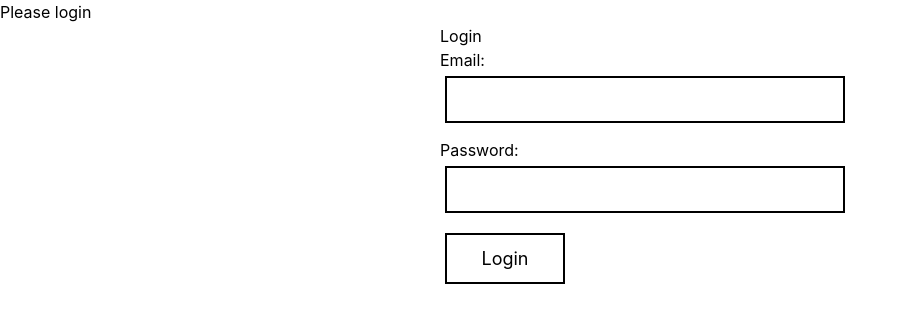
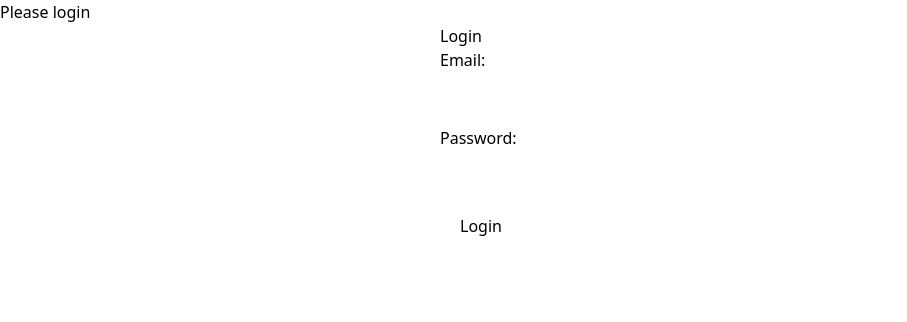
Before and after one commit to turingschool/tracker-crm-fe, a React (Create React App) app: page / in a window 1280 px wide. Shown: the top 322 px of the page, without its empty margins (0-907 px from the left). Built offline with nearby package versions, Linux system fonts and the light colour scheme.

Commit message:
Refactor: delete login and index css files for tailwind

```diff
--- a/src/Login.css
+++ /dev/null
@@ -1,11 +0,0 @@
-form {
-  margin: auto;
-}
-
-input,
-button {
-  margin: 5px;
-  width: 30%;
-  border: 2px solid black;
-  font-size: 18px;
-}
--- a/src/Login.tsx
+++ b/src/Login.tsx
@@ -1,5 +1,4 @@
  import { useState } from 'react';
-import './Login.css';
 
 const LoginForm = ({ onLogin }: { onLogin: (id: number) => void }) => {
   const [email, setEmail] = useState('');
--- a/src/index.css
+++ /dev/null
@@ -1,13 +0,0 @@
-body {
-  margin: 0;
-  font-family: -apple-system, BlinkMacSystemFont, 'Segoe UI', 'Roboto', 'Oxygen',
-    'Ubuntu', 'Cantarell', 'Fira Sans', 'Droid Sans', 'Helvetica Neue',
-    sans-serif;
-  -webkit-font-smoothing: antialiased;
-  -moz-osx-font-smoothing: grayscale;
-}
-
-code {
-  font-family: source-code-pro, Menlo, Monaco, Consolas, 'Courier New',
-    monospace;
-}
--- a/src/index.js
+++ b/src/index.js
@@ -1,6 +1,5 @@
 import React from 'react';
 import ReactDOM from 'react-dom/client';
-import './index.css';
 import App from './App.tsx';
 import reportWebVitals from './reportWebVitals';
 
```
